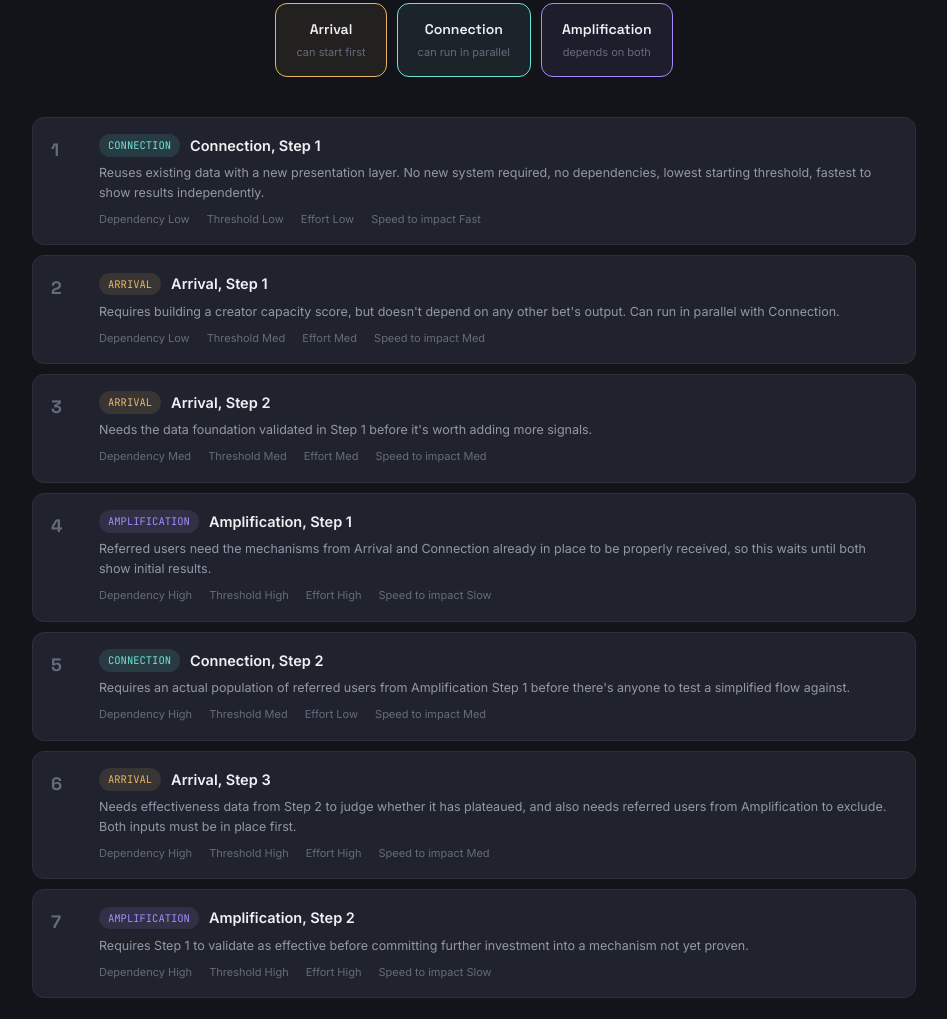
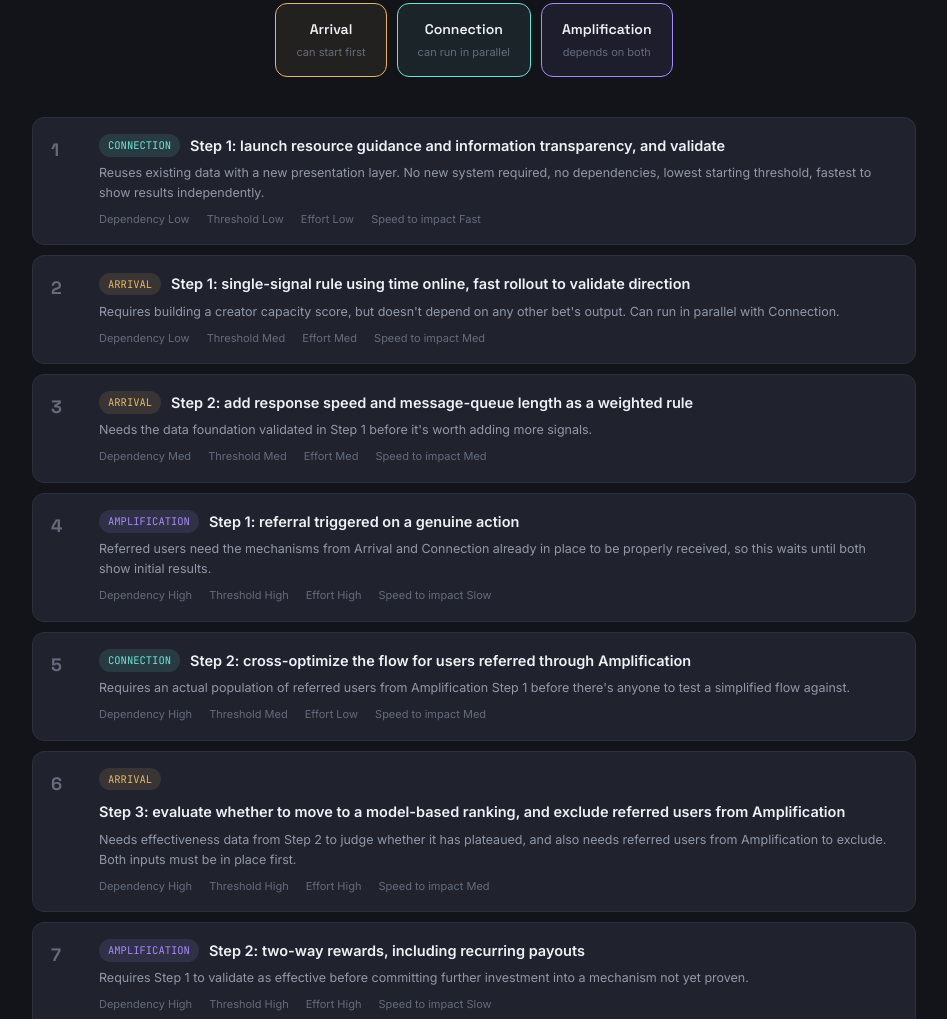
Before and after one commit to raikkonen3/growth_strategy, a plain HTML site: page index.html in a window 1280 px wide. Shown: the part 3454-4473 px from the top of the page, without its empty margins (166-1113 px from the left). Drawn offline with Linux system fonts and the light colour scheme.

Commit message:
Update index.html

```diff
--- a/index.html
+++ b/index.html
@@ -585,50 +585,52 @@
   renderStack();
 
   // ===== SEQUENCE DATA (bilingual) =====
+  // title is intentionally omitted here; it's pulled live from pillars[currentLang][pillar].steps[stepIndex].title
+  // so the wording always matches the Bets section exactly.
   const rankData = {
     en: [
-      { pillar:"connection", title:"Connection, Step 1",
+      { pillar:"connection", stepIndex:0,
         why:"Reuses existing data with a new presentation layer. No new system required, no dependencies, lowest starting threshold, fastest to show results independently.",
         dep:"low", threshold:"low", effort:"low", impact:"low" },
-      { pillar:"arrival", title:"Arrival, Step 1",
+      { pillar:"arrival", stepIndex:0,
         why:"Requires building a creator capacity score, but doesn't depend on any other bet's output. Can run in parallel with Connection.",
         dep:"low", threshold:"med", effort:"med", impact:"med" },
-      { pillar:"arrival", title:"Arrival, Step 2",
+      { pillar:"arrival", stepIndex:1,
         why:"Needs the data foundation validated in Step 1 before it's worth adding more signals.",
         dep:"med", threshold:"med", effort:"med", impact:"med" },
-      { pillar:"amplification", title:"Amplification, Step 1",
+      { pillar:"amplification", stepIndex:0,
         why:"Referred users need the mechanisms from Arrival and Connection already in place to be properly received, so this waits until both show initial results.",
         dep:"high", threshold:"high", effort:"high", impact:"high" },
-      { pillar:"connection", title:"Connection, Step 2",
+      { pillar:"connection", stepIndex:1,
         why:"Requires an actual population of referred users from Amplification Step 1 before there's anyone to test a simplified flow against.",
         dep:"high", threshold:"med", effort:"low", impact:"med" },
-      { pillar:"arrival", title:"Arrival, Step 3",
+      { pillar:"arrival", stepIndex:2,
         why:"Needs effectiveness data from Step 2 to judge whether it has plateaued, and also needs referred users from Amplification to exclude. Both inputs must be in place first.",
         dep:"high", threshold:"high", effort:"high", impact:"med" },
-      { pillar:"amplification", title:"Amplification, Step 2",
+      { pillar:"amplification", stepIndex:1,
         why:"Requires Step 1 to validate as effective before committing further investment into a mechanism not yet proven.",
         dep:"high", threshold:"high", effort:"high", impact:"high" }
     ],
     zh: [
-      { pillar:"connection", title:"連結,步驟1",
+      { pillar:"connection", stepIndex:0,
         why:"沿用既有資料重新設計呈現方式,不需新建系統,無任何依賴,啟動門檻最低,最快能獨立見效。",
         dep:"low", threshold:"low", effort:"low", impact:"low" },
-      { pillar:"arrival", title:"抵達,步驟1",
+      { pillar:"arrival", stepIndex:0,
         why:"需先建立創作者可承接流量分數,但不依賴其他 bet 的產出,可以與連結並行推進。",
         dep:"low", threshold:"med", effort:"med", impact:"med" },
-      { pillar:"arrival", title:"抵達,步驟2",
+      { pillar:"arrival", stepIndex:1,
         why:"需要步驟1驗證出的資料基礎,才能判斷是否值得加入更多訊號。",
         dep:"med", threshold:"med", effort:"med", impact:"med" },
-      { pillar:"amplification", title:"擴散,步驟1",
+      { pillar:"amplification", stepIndex:0,
         why:"導流用戶需要抵達與連結已打底的機制才能被承接,故等待前兩者驗證出初步成效後才啟動。",
         dep:"high", threshold:"high", effort:"high", impact:"high" },
-      { pillar:"connection", title:"連結,步驟2",
+      { pillar:"connection", stepIndex:1,
         why:"需要擴散步驟1帶來實際的導流用戶後,才有對象可以測試簡化流程是否合適。",
         dep:"high", threshold:"med", effort:"low", impact:"med" },
-      { pillar:"arrival", title:"抵達,步驟3",
+      { pillar:"arrival", stepIndex:2,
         why:"需要步驟2的效果數據判斷是否飽和,同時需排除擴散帶來的導流用戶,兩者皆須等待前置資料到位。",
         dep:"high", threshold:"high", effort:"high", impact:"med" },
-      { pillar:"amplification", title:"擴散,步驟2",
+      { pillar:"amplification", stepIndex:1,
         why:"需步驟1驗證有效後才進一步加碼,避免在機制未證實前就擴大投入。",
         dep:"high", threshold:"high", effort:"high", impact:"high" }
     ]
@@ -658,13 +660,15 @@
     const bl = badgeLabel[currentLang];
     const ml = metaLabels[currentLang];
     const pl = pillarLabelMap[currentLang];
-    el.innerHTML = list.map((r,i)=>`
+    el.innerHTML = list.map((r,i)=>{
+      const stepTitle = pillars[currentLang][r.pillar].steps[r.stepIndex].title;
+      return `
       <div class="rank-item ${r.pillar}">
         <div class="rank-num">${i+1}</div>
         <div>
           <div class="rank-main">
             <span class="tag">${pl[r.pillar]}</span>
-            <span class="title">${r.title}</span>
+            <span class="title">${stepTitle}</span>
           </div>
           <div class="why">${r.why}</div>
           <div class="meta-line">
@@ -675,7 +679,7 @@
           </div>
         </div>
       </div>
-    `).join('');
+    `;}).join('');
   }
 
   document.querySelectorAll('.seq-btn').forEach(btn=>{
```
